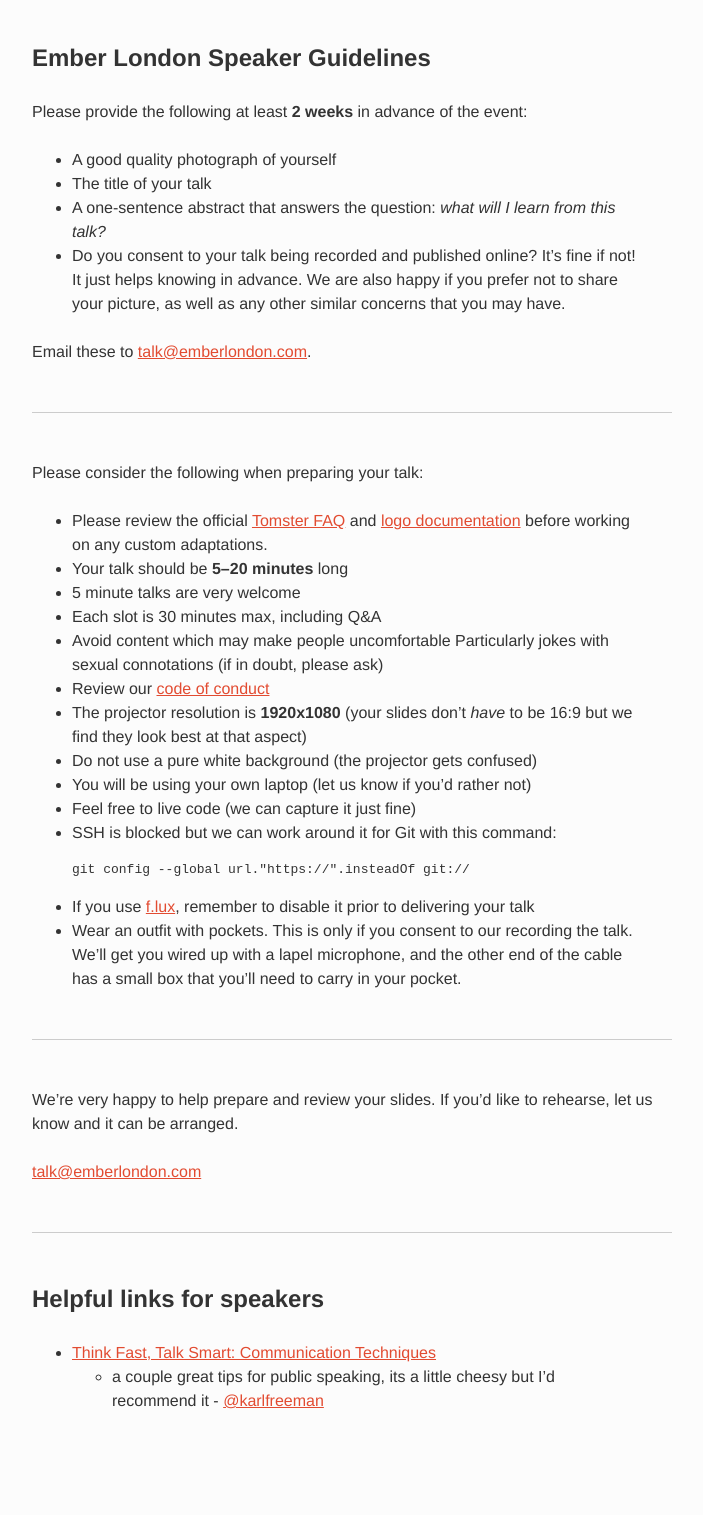
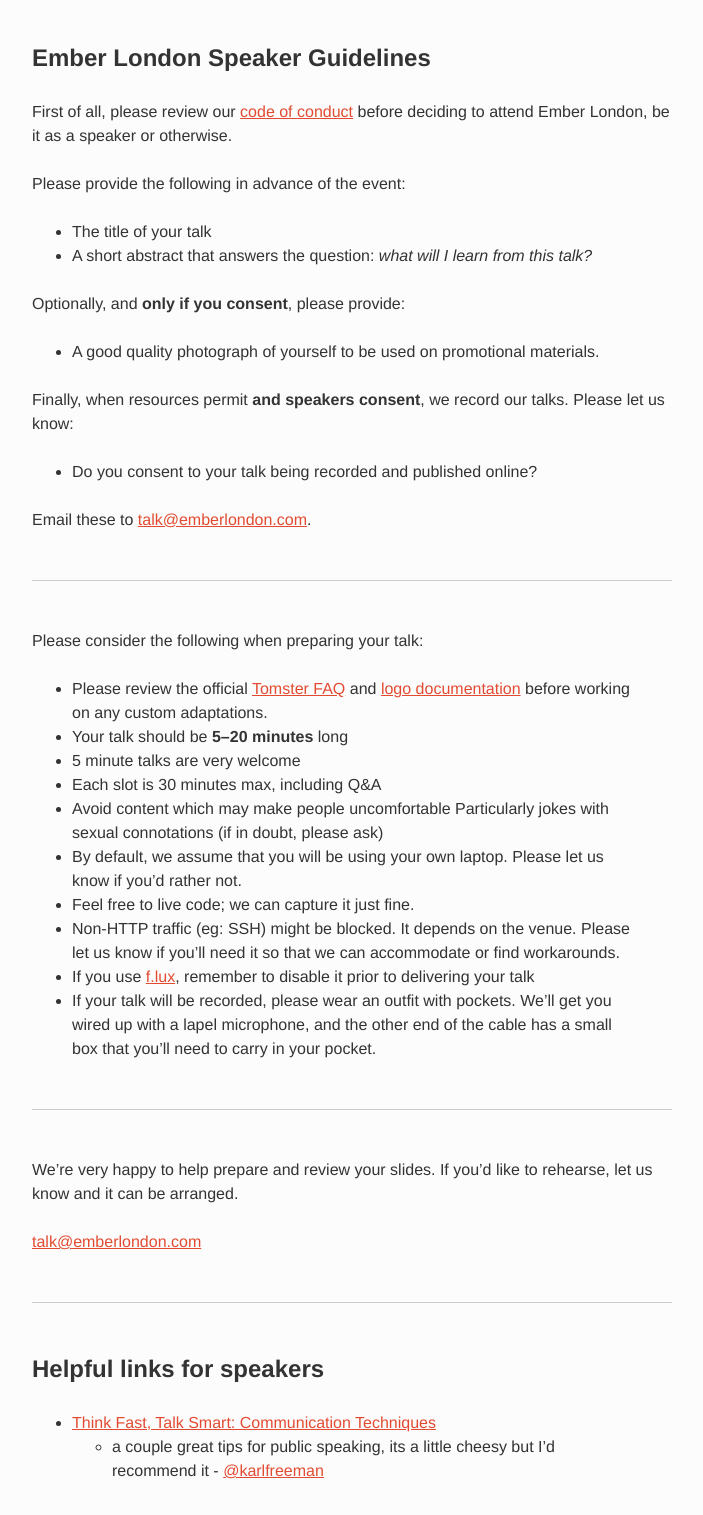
Before and after one commit to emberlondon/emberlondon.github.io, a Jekyll site: the page built from speaker-guidelines.md, in a window 1280 px wide. Shown: the whole page, without its empty margins (288-991 px from the left). Built offline with Jekyll 4.4.1, drawn with Linux system fonts in a browser that asks for light colours; nearby versions of some CDN libraries; before the commit the page ends 1445 px from its top, so only the background shows below that.

Commit message:
Reworked speaker guidelines + clear link

````diff
--- a/_includes/speak.html
+++ b/_includes/speak.html
@@ -5,7 +5,10 @@
     <a href="mailto:talk@emberlondon.com">email</a> or
     <a href="http://twitter.com/emberlondon">tweet</a>.</p>
 
+  <p>Please consult our <a href="/speaker-guidelines">speaker guidelines</a></p>
+
   <p>We’re actively seeking speakers on related technologies such as Angular,
     React, Elm, Vue, and on the future of the web platform. Please get
     in touch if you’re interested in talking on those topics.</p>
+
 </section>
--- a/speaker-guidelines.md
+++ b/speaker-guidelines.md
@@ -5,16 +5,23 @@ title: Speaker Guidelines
 
 # Ember London Speaker Guidelines
 
-Please provide the following at least **2 weeks** in advance of the event:
+First of all, please review our [code of conduct](https://github.com/emberlondon/code-of-conduct)
+before deciding to attend Ember London, be it as a speaker or otherwise.
 
-- A good quality photograph of yourself
+Please provide the following in advance of the event:
+
 - The title of your talk
-- A one-sentence abstract that answers the question:
+- A short abstract that answers the question:
   *what will I learn from this talk?*
+
+Optionally, and **only if you consent**, please provide:
+
+- A good quality photograph of yourself to be used on promotional materials.
+
+Finally, when resources permit **and speakers consent**, we record our talks.
+Please let us know:
+
 - Do you consent to your talk being recorded and published online?
-  It's fine if not! It just helps knowing in advance. We are also
-  happy if you prefer not to share your picture, as well as any
-  other similar concerns that you may have.
 
 Email these to [talk@emberlondon.com](mailto:talk@emberlondon.com).
 
@@ -31,22 +38,14 @@ Please consider the following when preparing your talk:
 - Avoid content which may make people uncomfortable
   Particularly jokes with sexual connotations
   (if in doubt, please ask)
-- Review our [code of conduct](https://github.com/emberlondon/code-of-conduct)
-- The projector resolution is **1920x1080**
-  (your slides don’t *have* to be 16:9 but we find they look best at that aspect)
-- Do not use a pure white background
-  (the projector gets confused)
-- You will be using your own laptop
-  (let us know if you’d rather not)
-- Feel free to live code
-  (we can capture it just fine)
-- SSH is blocked but we can work around it for Git with this command:
-  ```
-  git config --global url."https://".insteadOf git://
-  ```
+- By default, we assume that you will be using your own laptop. Please let us
+  know if you’d rather not.
+- Feel free to live code; we can capture it just fine.
+- Non-HTTP traffic (eg: SSH) might be blocked. It depends on the venue. Please
+  let us know if you'll need it so that we can accommodate or find workarounds.
 - If you use [f.lux](https://justgetflux.com/), remember to disable it prior to
   delivering your talk
-- Wear an outfit with pockets. This is only if you consent to our recording the talk.
+- If your talk will be recorded, please wear an outfit with pockets.
   We'll get you wired up with a lapel microphone, and the other end of the cable
   has a small box that you'll need to carry in your pocket.
 
````
